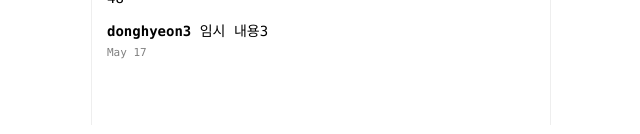
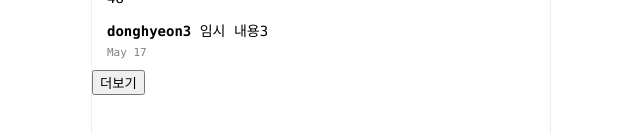
Before and after one commit to louis-25/VueProject, a Vue app in the folder vuestagram/: page / in a window 1280 px wide. Shown: the part 1760-1894 px from the top of the page, without its empty margins (319-959 px from the left). Built offline with nearby package versions, Linux system fonts and the light colour scheme.

Commit message:
더보기 버튼 ajax요청

```diff
--- a/vuestagram/package.json
+++ b/vuestagram/package.json
@@ -8,6 +8,7 @@
     "lint": "vue-cli-service lint"
   },
   "dependencies": {
+    "axios": "^0.21.1",
     "core-js": "^3.6.5",
     "vue": "^3.0.0"
   },
--- a/vuestagram/src/App.vue
+++ b/vuestagram/src/App.vue
@@ -10,7 +10,7 @@
   </div>
 
   <Container :postData="postData"/>
-
+  <button @click="more">더보기</button>
   <div class="footer">
     <ul class="footer-button-plus">
       <input type="file" id="file" class="inputfile" />
@@ -22,6 +22,7 @@
 <script>
 import Container from './components/Container.vue'
 import postData from './assets/postData.js'
+import axios from 'axios'
 
 export default {
   name: 'App',
@@ -30,7 +31,18 @@
   },
   data() {
     return{
-      postData
+      postData,
+      count: 0
+    }
+  },
+  methods: {
+    more(){
+      axios.get(`https://codingapple1.github.io/vue/more${this.count}.json`)
+      .then((result)=>{ //result는 get요청으로 받아온 데이터
+        //요청성공시 실행될 코드
+        this.postData.push(result.data);
+        this.count++;
+      })
     }
   }
 
```
Also changed, not shown: 1 other file (tests, documents, lock files or other folders).
